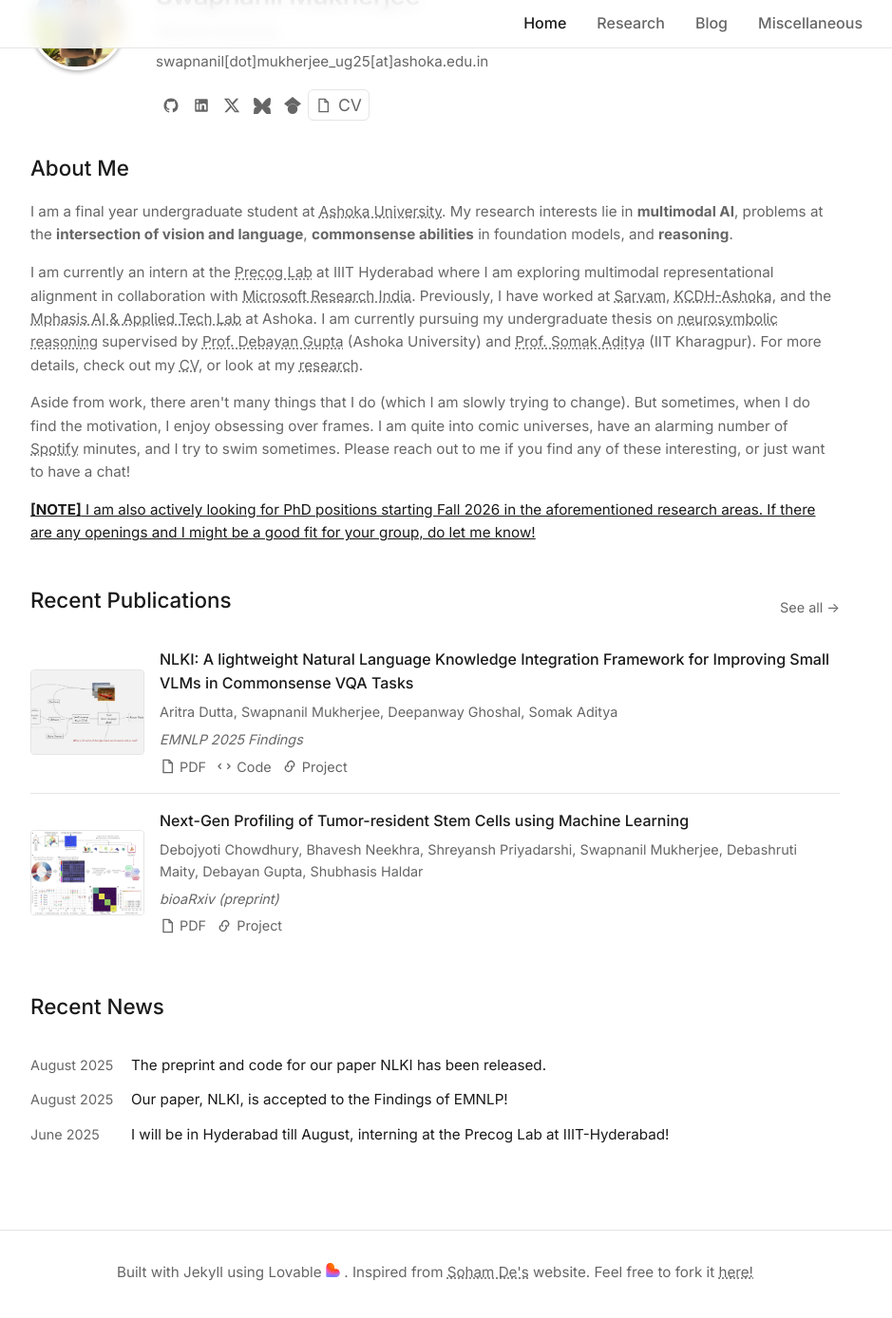
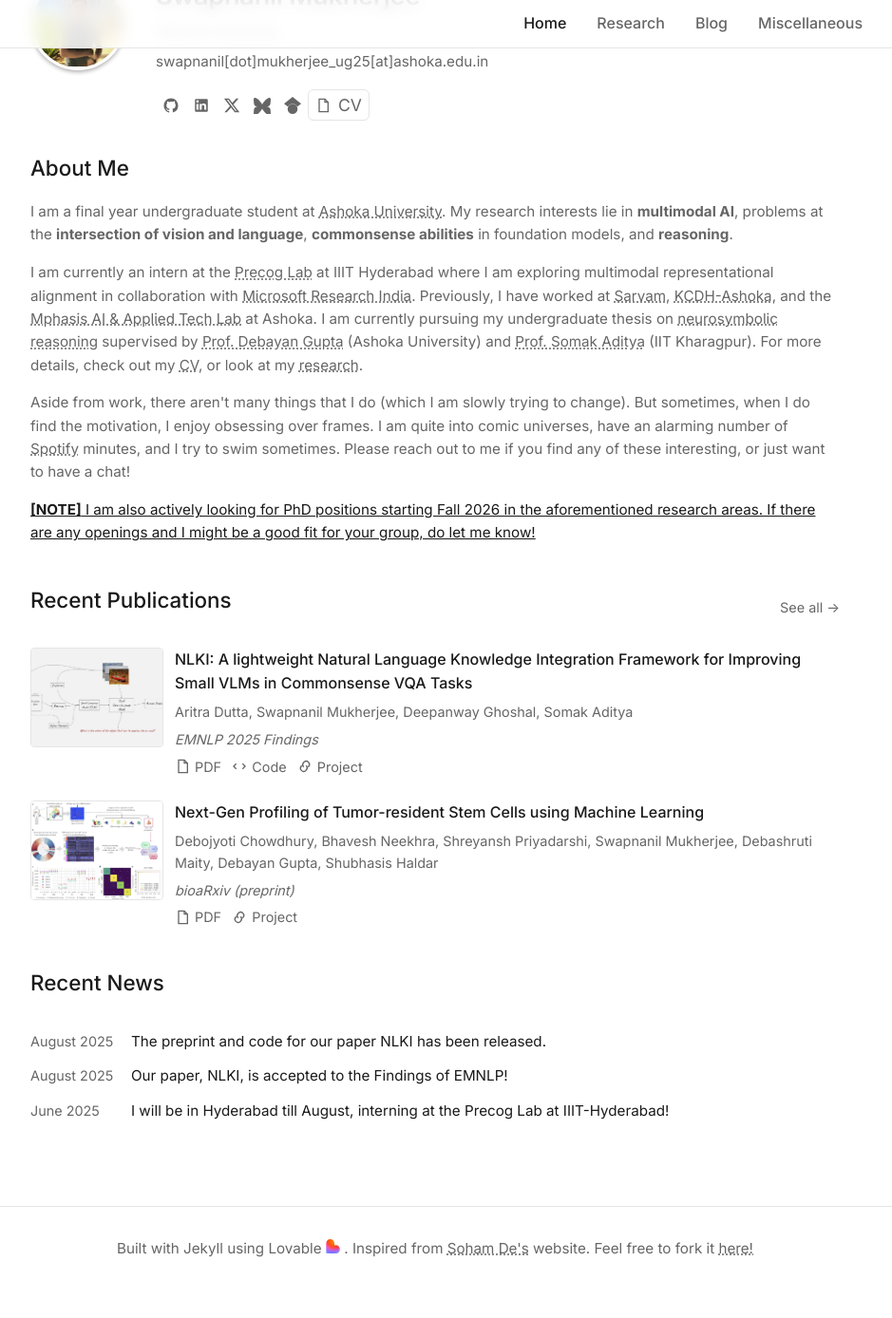
Before and after one commit to SwapnanilMukherjee/swapnanilmukherjee.github.io, a Jekyll site: the page built from index.md, in a window 1280 px wide and 1400 px high, scrolled down 125 px. Shown: the top 1388 px of the window at 95% size, without its empty margins (182-1121 px from the left). Built offline with Jekyll 4.4.1, drawn with Linux system fonts in a browser that asks for light colours.

Commit message:
Fix publication thumbnail and mobile text
Center thumbnails on web version, increase size slightly on both versions, and adjust spacing. Increase mobile font size slightly. Remove horizontal lines between publications on index and research pages.

```diff
--- a/assets/css/main.css
+++ b/assets/css/main.css
@@ -75,10 +75,9 @@ p a:hover {color: var(--text); text-decoration: underline dotted; transition: 10
 .link-with-icon svg { width: 16px; height: 16px; flex: 0 0 16px; }
 
 /* Publication */
-.publication { display: flex; gap: 1rem; margin-bottom: 1rem; padding-bottom: 1rem; border-bottom: 1px solid var(--border); align-items: center; }
-.publication:last-child { border-bottom: 0; }
-.publication-icon { width: 120px; height: 90px; background: var(--surface); border: 1px solid var(--border); border-radius: 4px; flex-shrink: 0; display: flex; align-items: center; justify-content: center; font-size: 1.2rem; color: var(--muted); }
-.publication-thumbnail { width: 120px; height: 90px; object-fit: cover; border-radius: 4px; border: 1px solid var(--border); flex-shrink: 0; }
+.publication { display: flex; gap: 0.75rem; margin-bottom: 1.5rem; align-items: flex-start; }
+.publication-icon { width: 140px; height: 105px; background: var(--surface); border: 1px solid var(--border); border-radius: 4px; flex-shrink: 0; display: flex; align-items: center; justify-content: center; font-size: 1.2rem; color: var(--muted); }
+.publication-thumbnail { width: 140px; height: 105px; object-fit: cover; border-radius: 4px; border: 1px solid var(--border); flex-shrink: 0; }
 .publication-content h3 { margin-bottom: 0.35rem; }
 .publication-content h3 a { color: var(--text); text-decoration: none; }
 .publication-content h3 a:hover { text-decoration: underline; }
@@ -128,8 +127,8 @@ p a:hover {color: var(--text); text-decoration: underline dotted; transition: 10
   .nav-links.open { display: flex; }
   .nav-links.open ~ .nav-toggle { display: none; }
   .nav-toggle[aria-expanded="true"] { display: none; }
-  .publication-thumbnail { width: 100px; height: 75px; }
-  .publication-icon { width: 100px; height: 75px; font-size: 1rem; }
+  .publication-thumbnail { width: 120px; height: 90px; }
+  .publication-icon { width: 120px; height: 90px; font-size: 1rem; }
   nav ul li { text-align: left; }
   .nav-links.open::before {
     content: "✕";
@@ -206,11 +205,11 @@ p a:hover {color: var(--text); text-decoration: underline dotted; transition: 10
   }
   h1 { font-size: 1.4rem; }
   h2 { font-size: 1.1rem; }
-  h3 { font-size: 0.9rem; }
-  p { font-size: 0.85rem; margin-bottom: 0.8rem; }
-  .authors { font-size: 0.8rem; }
-  .venue { font-size: 0.8rem; }
-  .publication-links { font-size: 0.8rem; }
+  h3 { font-size: 0.95rem; }
+  p { font-size: 0.9rem; margin-bottom: 0.8rem; }
+  .authors { font-size: 0.85rem; }
+  .venue { font-size: 0.85rem; }
+  .publication-links { font-size: 0.85rem; }
 }
 
 /* Reduced motion */
```
